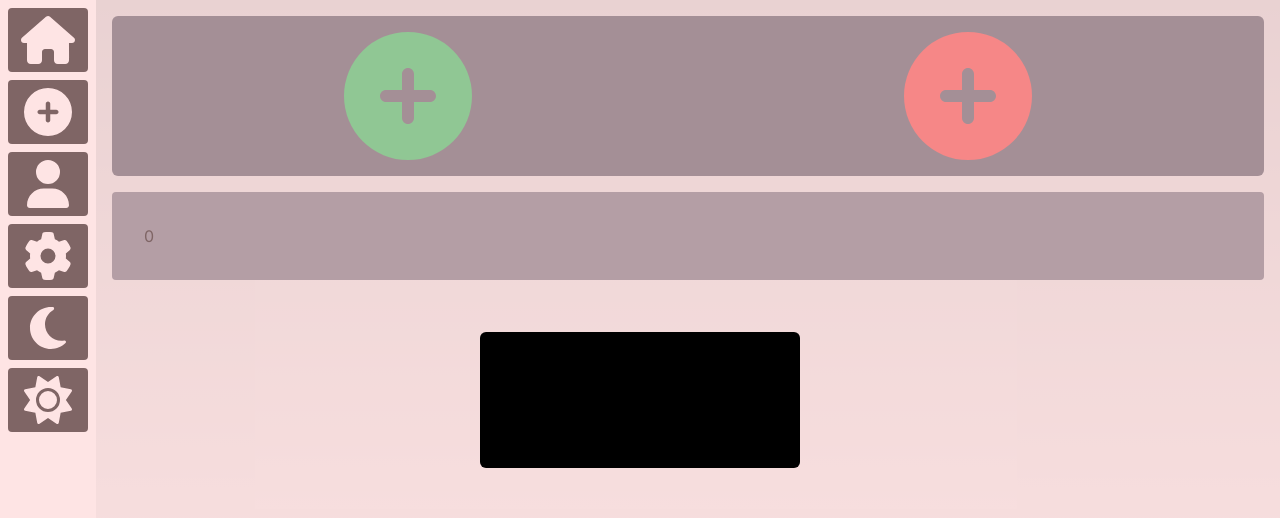
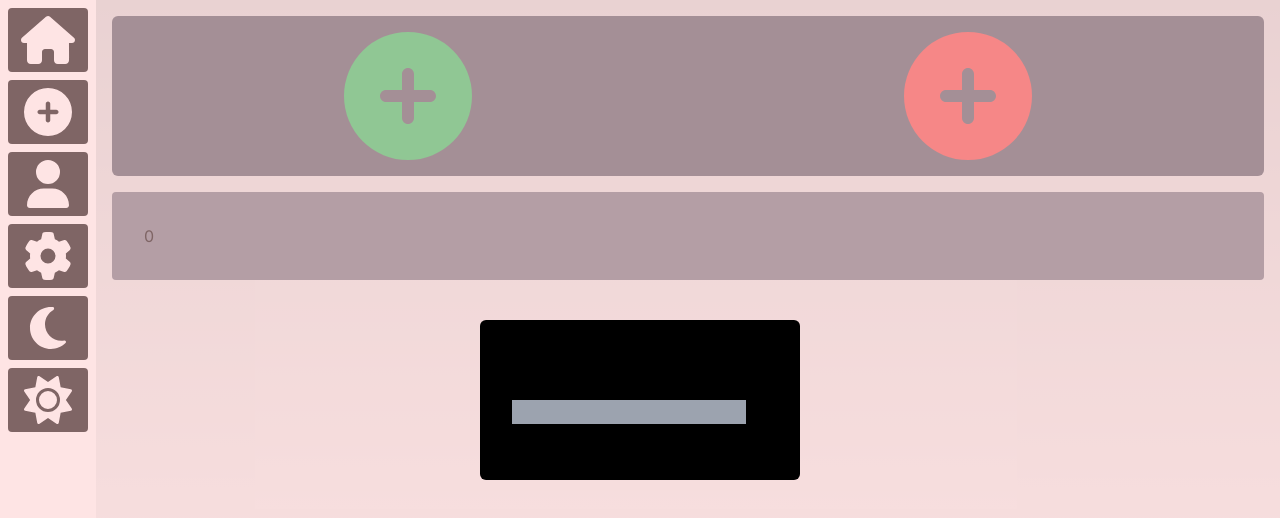
Before and after one commit to 11amanraj/expense-manager, a Next.js app: page / in a window 1280 px wide. Both pictures are taken after a click on the icon 408 px from the left and 96 px from the top of the page. Shown: the top 518 px of the page. Built offline with nearby package versions, Linux system fonts and the light colour scheme.

Commit message:
Made Modal component dynamic

```diff
--- a/components/Dashboard/AddEntry.tsx
+++ b/components/Dashboard/AddEntry.tsx
@@ -3,19 +3,31 @@ import { faCirclePlus } from '@fortawesome/free-solid-svg-icons'
 import { useDispatch } from 'react-redux'
 import { AppDispatch } from '@redux/store'
 import { addOneCredit, addOneExpense } from '@redux/reducers/balanceReducer'
-import { useState } from 'react'
+import { useRef, useState } from 'react'
 import Modal from '@components/UI/Modal'
 import { faSmile } from '@fortawesome/free-regular-svg-icons'
 
 const AddEntry = () => {
     const dispatch = useDispatch<AppDispatch>()
     const [showModal, setShowModal] = useState(false)
+    const inputRef = useRef<HTMLInputElement>(null)
+
+    const addAmountHandler = () => {
+        if(inputRef.current) {
+            const amount = parseInt(inputRef.current.value)
+            if(isNaN(amount)) {
+                dispatch(addOneCredit(0))
+            } else {
+                dispatch(addOneCredit(amount))
+            }
+            setShowModal(false)
+        }
+    }
 
     return (
         <div className="flex justify-center items-center bg-gray-600 p-4 m-4 rounded-md h-40">
             <FontAwesomeIcon
                 onClick={() => setShowModal(true)}
-                // onClick={() => dispatch(addOneCredit(500))}
                 className='flex-1 h-full w-full text-green-500 cursor-pointer'
                 icon={faCirclePlus}
             />
@@ -24,7 +36,17 @@ const AddEntry = () => {
                 className='flex-1 h-full w-full text-red-500 cursor-pointer'
                 icon={faCirclePlus}
             />
-            <Modal showModal={showModal} onClose={() => setShowModal(false)}/>
+            <Modal showModal={showModal} onClose={() => setShowModal(false)}>
+                <h2>Add Credit/Expense</h2>
+                <div>
+                    <label htmlFor='amount'>Amount</label>
+                    <input className='bg-gray-400 text-teal-900' type='number' id='amount' ref={inputRef}/>
+                </div>
+                <div>
+                    <button onClick={() => setShowModal(false)}>Close Modal</button>
+                    <button onClick={addAmountHandler}>Add Amount</button>
+                </div>
+            </Modal>
         </div>
     )
 }
--- a/components/UI/Modal.tsx
+++ b/components/UI/Modal.tsx
@@ -1,15 +1,13 @@
 import ReactDOM from "react-dom";
 
-const Modal: React.FC<{showModal: boolean, onClose: () => void}> = ({showModal, onClose}) => {
+const Modal: React.FC<{showModal: boolean, onClose: () => void, children: React.ReactNode}> = ({showModal, onClose, children}) => {
     const portalRootEl = document.querySelector('#portal');
 
     const modalContent = () => {
         return (
             <div onClick={onClose} className="fixed left-0 top-0 bottom-0 right-0 bg-red-200 bg-opacity-50 flex flex-col items-center justify-center">
                 <div onClick={e => e.stopPropagation()} className="bg-black p-8 w-80 rounded-md">
-                    <div>Title</div>
-                    <div>Modal Content</div>
-                    <div><button onClick={onClose}>Close Modal</button></div>
+                    {children}
                 </div>
             </div>
          );
```
